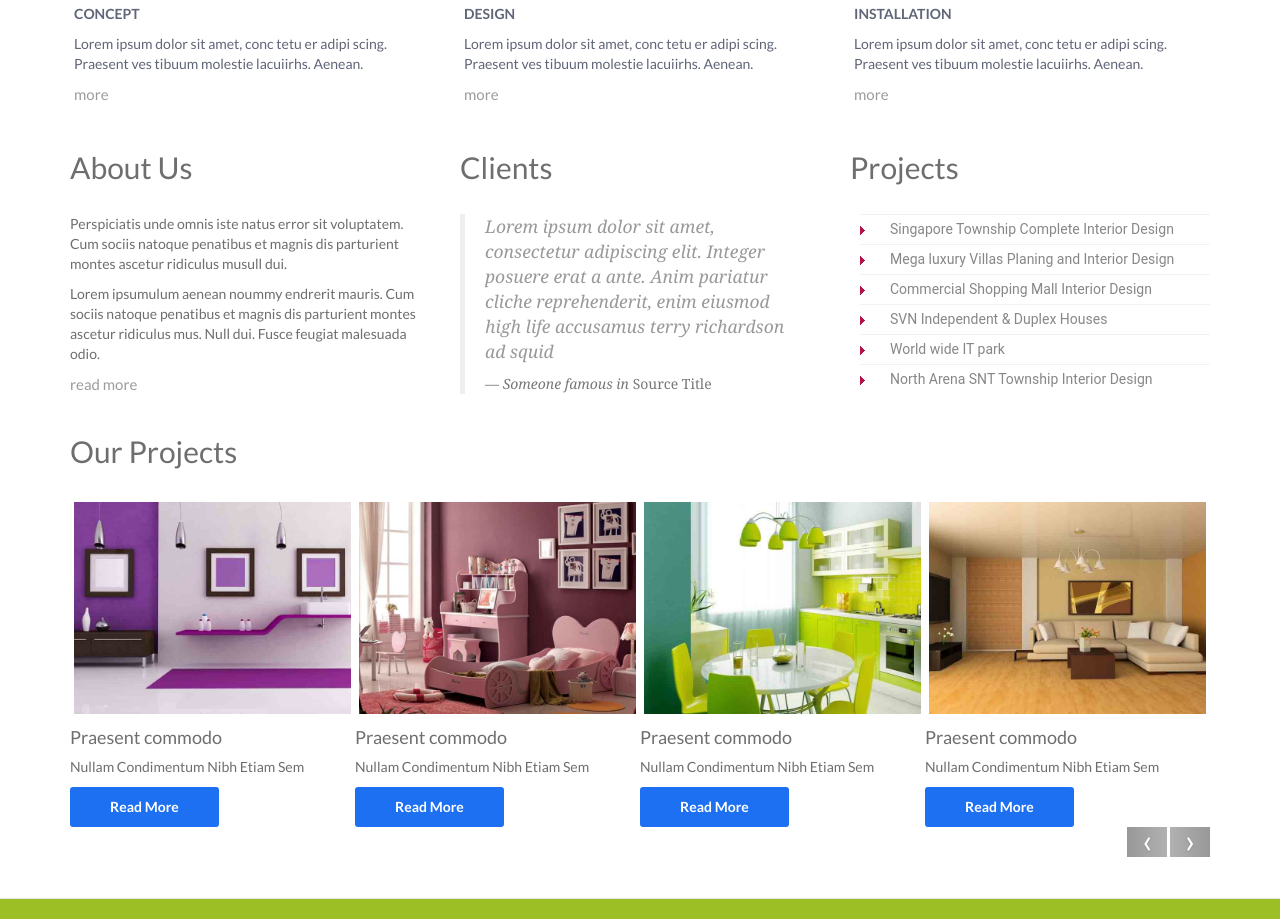
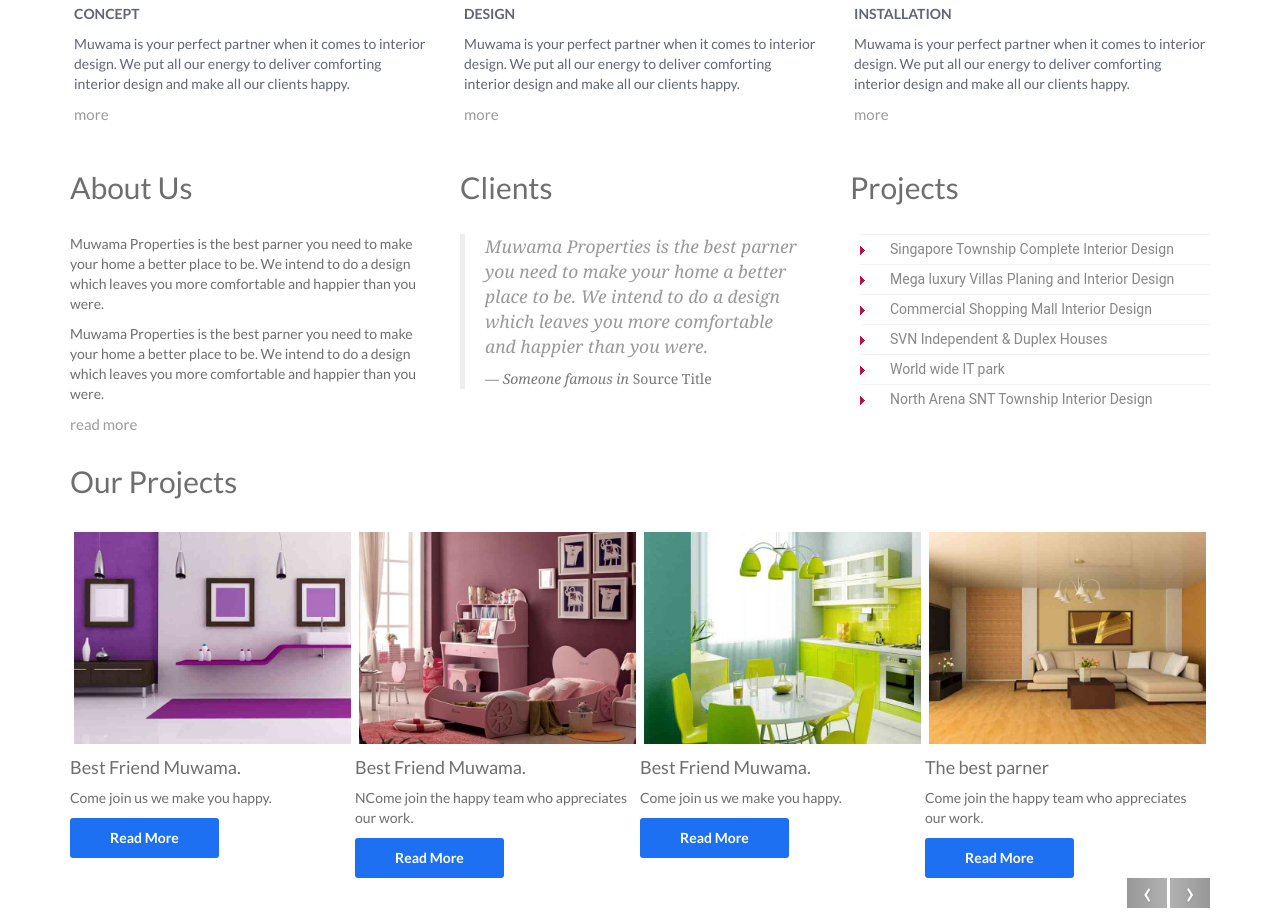
Before and after one commit to itsRealoj/interior-design-one, a plain HTML site: page index.html in a window 1280 px wide. Shown: the part 1018-1937 px from the top of the page. Drawn offline with nearby package versions, Linux system fonts and the light colour scheme; files whose address does not match are found by name.

Commit message:
edited for muwama

```diff
--- a/index.html
+++ b/index.html
@@ -1,6 +1,6 @@
 <!--
-Author: WebThemez
-Author URL: http://webthemez.com
+Author: stephenochieng
+Author URL: http://stephenochieng.com
 License: Creative Commons Attribution 3.0 Unported
 License URL: http://creativecommons.org/licenses/by/3.0/
 -->
@@ -10,7 +10,7 @@ License URL: http://creativecommons.org/licenses/by/3.0/
 	<meta charset="utf-8">
 	<meta name="viewport" content="width=device-width, initial-scale=1.0">
 	<meta name="description" content="Interior-Design-Responsive-Website-Templates-StyleInn">
-	<meta name="author" content="webThemez.com">
+	<meta name="author" content="stephenochieng.com">
 	<title>Interior-Design-Responsive-Website-Templates-StyleInn</title>
 	<link rel="favicon" href="assets/images/favicon.png">
 	<link rel="stylesheet" media="screen" href="http://fonts.googleapis.com/css?family=Open+Sans:300,400,700">
@@ -91,7 +91,7 @@ License URL: http://creativecommons.org/licenses/by/3.0/
                             <div class="box_inner">
                                         <div class="box">
                                             <p class="title"><strong>CONCEPT</strong></p>
-                                            <p>Lorem ipsum dolor sit amet, conc tetu er adipi scing. Praesent ves tibuum molestie lacuiirhs. Aenean.</p>
+                                            <p>Muwama is your perfect partner when it comes to interior design. We put all our energy to deliver comforting interior design and make all our clients happy.</p>
                                         </div>
                                         <div>
                                             <a href="#" class="btn-inline">more</a>
@@ -109,7 +109,7 @@ License URL: http://creativecommons.org/licenses/by/3.0/
                             <div class="box_inner">
                                         <div class="box">
                                             <p class="title"><strong>DESIGN</strong></p>
-                                            <p>Lorem ipsum dolor sit amet, conc tetu er adipi scing. Praesent ves tibuum molestie lacuiirhs. Aenean.</p>
+                                            <p>Muwama is your perfect partner when it comes to interior design. We put all our energy to deliver comforting interior design and make all our clients happy.</p>
                                         </div>
                                         <div>
                                             <a href="#" class="btn-inline">more</a>
@@ -127,7 +127,7 @@ License URL: http://creativecommons.org/licenses/by/3.0/
                            <div class="box_inner">
                                         <div class="box">
                                             <p class="title"><strong>INSTALLATION</strong></p>
-                                            <p>Lorem ipsum dolor sit amet, conc tetu er adipi scing. Praesent ves tibuum molestie lacuiirhs. Aenean.</p>
+                                            <p>Muwama is your perfect partner when it comes to interior design. We put all our energy to deliver comforting interior design and make all our clients happy.</p>
                                         </div>
                                         <div>
                                             <a href="#" class="btn-inline">more</a>
@@ -145,14 +145,14 @@ License URL: http://creativecommons.org/licenses/by/3.0/
       <section class="container">
       <div class="row">
       	<div class="col-md-4"><div class="title-box clearfix "><h2 class="title-box_primary">About Us</h2></div>
-        <p><span>Perspiciatis unde omnis iste natus error sit voluptatem. Cum sociis natoque penatibus et magnis dis parturient montes ascetur ridiculus musull dui.</span></p>
-        <p>Lorem ipsumulum aenean noummy endrerit mauris. Cum sociis natoque penatibus et magnis dis parturient montes ascetur ridiculus mus. Null dui. Fusce feugiat malesuada odio.</p>
+        <p><span>Muwama Properties is the best parner you need to make your home a better place to be. We intend to do a design which leaves you more comfortable and happier than you were.</span></p>
+        <p>Muwama Properties is the best parner you need to make your home a better place to be. We intend to do a design which leaves you more comfortable and happier than you were.</p>
         <a href="#" title="read more" class="btn-inline " target="_self">read more</a> </div>
 
 
          <div class="col-md-4"><div class="title-box clearfix "><h2 class="title-box_primary">Clients</h2></div>
             <blockquote class="blockquote-1">
-					<p>Lorem ipsum dolor sit amet, consectetur adipiscing elit. Integer posuere erat a ante. Anim pariatur cliche reprehenderit, enim eiusmod high life accusamus terry richardson ad squid</p>
+					<p>Muwama Properties is the best parner you need to make your home a better place to be. We intend to do a design which leaves you more comfortable and happier than you were.</p>
 					<small>Someone famous in <cite title="Source Title">Source Title</cite></small>
 				</blockquote></div>
 
@@ -184,8 +184,8 @@ License URL: http://creativecommons.org/licenses/by/3.0/
                                 <a href="#"><img src="assets/images/portfolio/img1.jpg" alt=""></a>
                             </div>
                             <div class="caption">
-                                <h4>Praesent commodo</h4>
-                				<p>Nullam Condimentum Nibh Etiam Sem</p>
+                                <h4>Best Friend Muwama.</h4>
+                				<p>Come join us we make you happy.</p>
                                 <a class="btn btn-mini" href="#">Read More</a>
                             </div>
                         </li>
@@ -194,8 +194,8 @@ License URL: http://creativecommons.org/licenses/by/3.0/
                                 <a href="#"><img src="assets/images/portfolio/img2.jpg" alt=""></a>
                             </div>
                             <div class="caption">
-                                <h4>Praesent commodo</h4>
-                				<p>Nullam Condimentum Nibh Etiam Sem</p>
+                                <h4>Best Friend Muwama.</h4>
+                				<p>NCome join the happy team who appreciates our work.</p>
                                 <a class="btn btn-mini" href="#">Read More</a>
                             </div>
                         </li>
@@ -204,8 +204,8 @@ License URL: http://creativecommons.org/licenses/by/3.0/
                                 <a href="#"><img src="assets/images/portfolio/img3.jpg" alt=""></a>
                             </div>
                             <div class="caption">
-                                <h4>Praesent commodo</h4>
-                				<p>Nullam Condimentum Nibh Etiam Sem</p>
+                                <h4>Best Friend Muwama.</h4>
+                				<p>Come join us we make you happy.</p>
                                 <a class="btn btn-mini" href="#">Read More</a>
                             </div>
                         </li>
@@ -214,8 +214,8 @@ License URL: http://creativecommons.org/licenses/by/3.0/
                                 <a href="#"><img src="assets/images/portfolio/img4.jpg" alt=""></a>
                             </div>
                             <div class="caption">
-                                <h4>Praesent commodo</h4>
-                				<p>Nullam Condimentum Nibh Etiam Sem</p>
+                                <h4>The best parner</h4>
+                				<p>Come join the happy team who appreciates our work.</p>
                                 <a class="btn btn-mini" href="#">Read More</a>
                             </div>
                         </li>
@@ -228,8 +228,8 @@ License URL: http://creativecommons.org/licenses/by/3.0/
                                 <a href="#"><img src="assets/images/portfolio/img5.jpg" alt=""></a>
                             </div>
                             <div class="caption">
-                                <h4>Praesent commodo</h4>
-                				<p>Nullam Condimentum Nibh Etiam Sem</p>
+                                <h4>Muwama is the best.</h4>
+                				<p>Come join the happy team who appreciates our work.</p>
                                 <a class="btn btn-mini" href="#">Read More</a>
                             </div>
                         </li>
@@ -238,8 +238,8 @@ License URL: http://creativecommons.org/licenses/by/3.0/
                                 <a href="#"><img src="assets/images/portfolio/img6.jpg" alt=""></a>
                             </div>
                             <div class="caption">
-                                <h4>Praesent commodo</h4>
-                				<p>Nullam Condimentum Nibh Etiam Sem</p>
+                                <h4>Properties Muwama.</h4>
+                				<p>Come join the happy team who appreciates our work.</p>
                                 <a class="btn btn-mini" href="#">Read More</a>
                             </div>
                         </li>
@@ -248,8 +248,8 @@ License URL: http://creativecommons.org/licenses/by/3.0/
                                 <a href="#"><img src="assets/images/portfolio/img7.jpg" alt=""></a>
                             </div>
                             <div class="caption">
-                                <h4>Praesent commodo</h4>
-                				<p>Nullam Condimentum Nibh Etiam Sem</p>
+                                <h4>Muwama Properties.</h4>
+                				<p>Come join the happy team who appreciates our work.</p>
                                 <a class="btn btn-mini" href="#">Read More</a>
                             </div>
                         </li>
@@ -258,8 +258,8 @@ License URL: http://creativecommons.org/licenses/by/3.0/
                                 <a href="#"><img src="assets/images/portfolio/img8.jpg" alt=""></a>
                             </div>
                             <div class="caption">
-                                <h4>Praesent commodo</h4>
-                				<p>Nullam Condimentum Nibh Etiam Sem</p>
+                                <h4>Muwama the ideal partner.</h4>
+                				<p>Come join the happy team who appreciates our work.</p>
                                 <a class="btn btn-mini" href="#">Read More</a>
                             </div>
                         </li>
@@ -272,8 +272,8 @@ License URL: http://creativecommons.org/licenses/by/3.0/
                                 <a href="#"><img src="assets/images/portfolio/img1.jpg" alt=""></a>
                             </div>
                             <div class="caption">
-                                <h4>Praesent commodo</h4>
-                				<p>Nullam Condimentum Nibh Etiam Sem</p>
+                                <h4>Best Friend Muwama.</h4>
+                				<p>Come join the happy team who appreciates our work.</p>
                                 <a class="btn btn-mini" href="#">Read More</a>
                             </div>
                         </li>
@@ -282,8 +282,8 @@ License URL: http://creativecommons.org/licenses/by/3.0/
                                 <a href="#"><img src="assets/images/portfolio/img2.jpg" alt=""></a>
                             </div>
                             <div class="caption">
-                                <h4>Praesent commodo</h4>
-                				<p>Nullam Condimentum Nibh Etiam Sem</p>
+                                <h4>Designing Interiors</h4>
+                				<p>Come we be happy together.</p>
                                 <a class="btn btn-mini" href="#">Read More</a>
                             </div>
                         </li>
@@ -292,8 +292,8 @@ License URL: http://creativecommons.org/licenses/by/3.0/
                                 <a href="#"><img src="assets/images/portfolio/img3.jpg" alt=""></a>
                             </div>
                             <div class="caption">
-                                <h4>Praesent commodo</h4>
-                				<p>Nullam Condimentum Nibh Etiam Sem</p>
+                                <h4>Designing Interiors</h4>
+                				<p>We are the best parner you need.</p>
                                 <a class="btn btn-mini" href="#">Read More</a>
                             </div>
                         </li>
@@ -302,8 +302,8 @@ License URL: http://creativecommons.org/licenses/by/3.0/
                                 <a href="#"><img src="assets/images/portfolio/img4.jpg" alt=""></a>
                             </div>
                             <div class="caption">
-                                <h4>Praesent commodo</h4>
-                				<p>Nullam Condimentum Nibh Etiam Sem</p>
+                                <h4>Best Friend Muwama.</h4>
+                				<p>We are the best parner you need.</p>
                                 <a class="btn btn-mini" href="#">Read More</a>
                             </div>
                         </li>
@@ -355,7 +355,7 @@ License URL: http://creativecommons.org/licenses/by/3.0/
 					<div class="col-md-6 panel">
 						<div class="panel-body">
 							<p class="text-right">
-								Copyright &copy; 2015. Template by <a href="http://webthemez.com/" rel="develop">WebThemez.com</a>
+								Copyright &copy; 2015. Template by <a href="http://stephenochieng.com/" rel="develop">stephenochieng.com</a>
 							</p>
 						</div>
 					</div>
```
